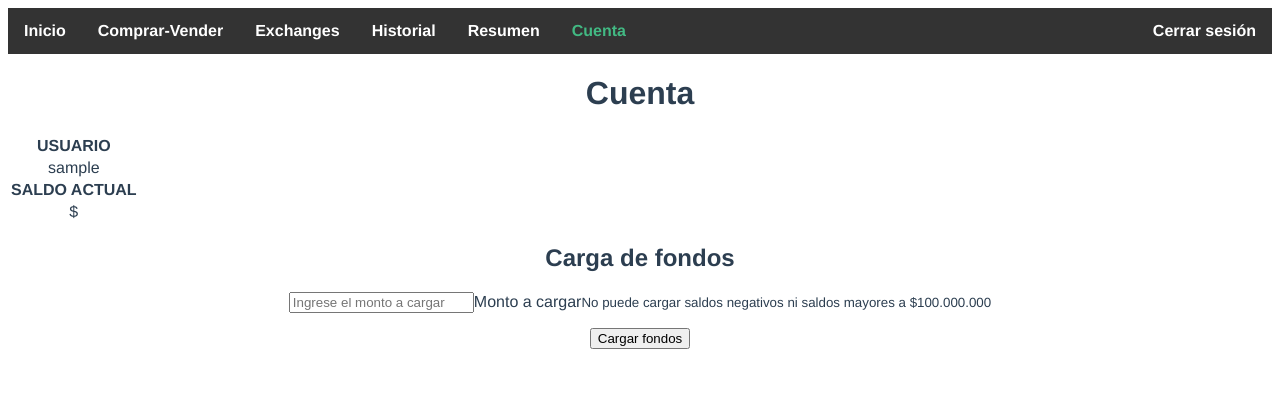
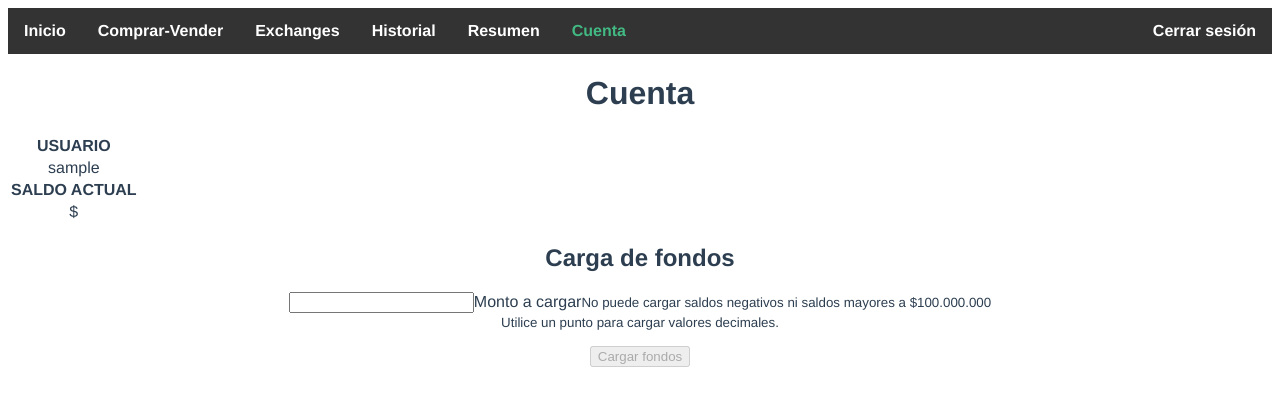
Before and after one commit to Lucas-Haspert/blitz-wallet, a Vue app: page /#/account in a window 1280 px wide. Shown: the top 406 px of the page. Built offline with nearby package versions, Linux system fonts and the light colour scheme; sample sign-in values are in the browser's storage; the HTML template or start-up script is replaced by a standard one.

Commit message:
Enabling and disabling buttons. Data loading restriction in inputs.

```diff
--- a/src/views/AccountView.vue
+++ b/src/views/AccountView.vue
@@ -34,13 +34,13 @@
             <div class="mx-auto col-10 col-md-8 col-lg-6">
                 <form>
                     <div class="form-floating">
-                        <input type="number" min="0" class="form-control" id="inputFunds" placeholder="Ingrese el monto a cargar">
+                        <input type="decimal" min="0" :maxlength="9" class="form-control" id="inputFunds" v-model="amount">
                         <label for="inputFunds">Monto a cargar</label>
-                        <small id="inputHelp" class="form-text text-muted">No puede cargar saldos negativos ni saldos
-                            mayores a $100.000.000</small>
+                        <small class="form-text text-muted">No puede cargar saldos negativos ni saldos mayores a $100.000.000</small>
+                        <br>
+                        <small class="form-text text-muted">Utilice un punto para cargar valores decimales.</small>
                     </div>
-                    <button id="btnLogin" class="btn btn-lg btn-primary w-100" type="submit" @click="loadFunds">Cargar
-                        fondos</button>
+                    <button id="btnLogin" class="btn btn-lg btn-primary w-100" type="submit" @click="loadFunds" :disabled='disableBtn'>Cargar fondos</button>
                 </form>
             </div>
         </div>
@@ -57,6 +57,10 @@ export default {
     components: {
         NavBar,
     },
+    data: () => ({
+        amount: null,
+        disableBtn: true,
+    }),
     created() {
 
     },
@@ -64,10 +68,27 @@ export default {
         ...mapState({
             username: state => state.account.username,
             funds: state => state.account.funds,
-        })
+            isDisabled: function () {
+                return this.disableBtn;
+            },
+        }),
     },
     watch: {
+        amount: {
+            // Button enabled and disabled.
+            handler: function () {
+                if (this.amount === null || this.amount === '') {
+                    return this.disableBtn = true;
+                }
 
+                if (this.amount > 0 && this.amount <= 100000000) {
+                    return this.disableBtn = false;
+                } else {
+                    return this.disableBtn = true;
+                }
+            },
+            deep: true
+        },
     },
     methods: {
         loadFunds() {
--- a/src/views/LoginView.vue
+++ b/src/views/LoginView.vue
@@ -6,11 +6,13 @@
         <form>
           <h3>Por favor, inicie sesión</h3>
           <div class="form-floating">
-            <input type="username" class="form-control" id="floatingInput" placeholder="userexample" v-model="username">
-            <label for="floatingInput">Usuario</label>
-            <small id="inputHelp" class="form-text text-muted">El usuario debe tener entre 4 y 20 caracteres y no puede tener caracteres especiales.</small>
+            <input type="text" :maxlength="20" class="form-control" id="inputUsername" v-model="username">
+            <label for="inputUsername">Usuario</label>
+            <small id="inputHelp" class="form-text text-muted">El usuario debe tener entre 4 y 20 caracteres y no puede
+              tener caracteres especiales.</small>
           </div>
-          <button id="btnLogin" class="btn btn-lg btn-primary w-100" type="submit" @click="doLogin" v-if="username !== null && username !== '' && username.length >= 4 && username.length <= 20">Iniciar sesión</button>
+          <button id="btnLogin" class="btn btn-lg btn-primary w-100" type="submit" @click="doLogin"
+            :disabled='disableBtn'>Iniciar sesión</button>
         </form>
       </div>
     </div>
@@ -18,6 +20,7 @@
 </template>
 
 <script>
+import { mapState } from "vuex";
 import router from '@/router/index';
 
 export default {
@@ -27,9 +30,27 @@ export default {
   },
   data: () => ({
     username: null,
+    disableBtn: true,
   }),
   computed: {
-
+    ...mapState({
+      isDisabled: function () {
+        return this.disableBtn;
+      },
+    }),
+  },
+  watch: {
+    username: {
+      // Button enabled and disabled.
+      handler: function () {
+        if (this.username !== null && this.username.trim() !== '' && this.username.trim().length >= 4 && this.username.trim().length <= 20) {
+          return this.disableBtn = false;
+        } else {
+          return this.disableBtn = true;
+        }
+      },
+      deep: true
+    },
   },
   methods: {
     doLogin() {
```
